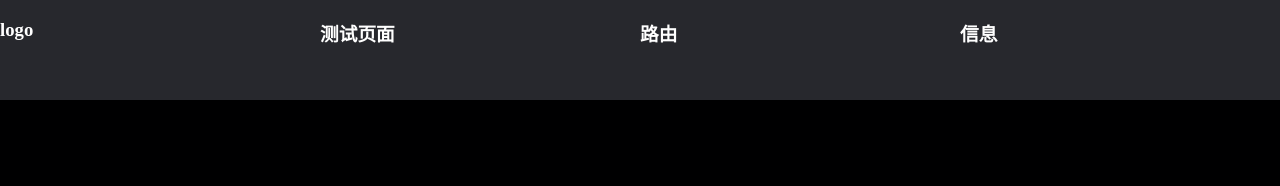
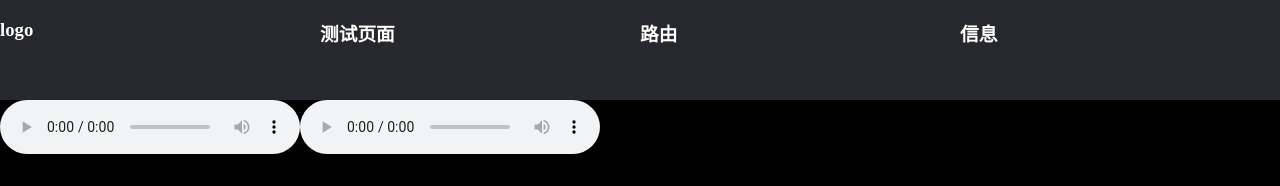
Before and after one commit to ShanHeYiTong/duskWeb, an Angular app: page / in a window 1280 px wide. Shown: the top 186 px of the page. Built offline with nearby package versions, Linux system fonts and the light colour scheme; no server answers; grey boxes are pictures that could not be loaded.

Commit message:
播放页面 css调整

```diff
--- a/src/app/music-list/music-list.component.html
+++ b/src/app/music-list/music-list.component.html
@@ -13,6 +13,9 @@
     <ul>
       <li *ngFor="let music of musicList">
         <span class="music_list__song_name">{{music.song_name}}</span>
+        <audio controls>
+          <source src="{{music.url}}" type="audio/mpeg">
+        </audio>
         <span class="music_list__song_author">{{music.artist}}</span>
         <span>{{music.duration}}</span>
       </li>
--- a/src/app/music-player/music-player.component.html
+++ b/src/app/music-player/music-player.component.html
@@ -1,12 +1,12 @@
 <div class="music-player">
-  <!--  <audio controls>-->
-  <!--    <source [src]="musicUrl" type="audio/mpeg">-->
-  <!--    Your browser does not support the audio element.-->
-  <!--  </audio>-->
-  <!--  <audio controls>-->
-  <!--    <source [src]="musicUrl1" type="audio/mpeg">-->
-  <!--    Your browser does not support the audio element.-->
-  <!--  </audio>-->
+    <audio controls>
+      <source [src]="musicUrl" type="audio/mpeg">
+      Your browser does not support the audio element.
+    </audio>
+    <audio controls>
+      <source [src]="musicUrl1" type="audio/mpeg">
+      Your browser does not support the audio element.
+    </audio>
 
   <div class="mod_player">
     <div class="player__hd"></div>
--- a/src/app/music-player/music-player.component.ts
+++ b/src/app/music-player/music-player.component.ts
@@ -9,9 +9,7 @@ import { Component } from '@angular/core';
 })
 export class MusicPlayerComponent {
   musicUrl: string = 'https://ws6.stream.qqmusic.qq.com/RS020642X9Vg2rEz8s.mp3?guid=8370941418&vkey=A637EF8E0FE10D9DB61094E13FA4AF5F66E4E15DC5C5828E35CCC8B117E64EF8BFA431EDE9A1DCF53688134879E54F801463F7FD4BFA53B1&uin=2094089664&fromtag=120052'; // 替换为你的音乐文件 URL
-  musicUrl1: string =
-    'https://ws6.stream.qqmusic.qq.com/RS02062VY0yO1U1Ahy.mp3?guid=1398732880&vkey=98E65B65F97D4402610E017DB085EF121DEBE1E64F88C71946ED25DDBC56925362E436A00040EA661DAB1A0FA426D3D5E2C3E292B35BBEC3&uin=209408966\n' +
-    '4&fromtag=120052'
+  musicUrl1: string = 'https://ws6.stream.qqmusic.qq.com/RS02062VY0yO1U1Ahy.mp3?guid=1398732880&vkey=98E65B65F97D4402610E017DB085EF121DEBE1E64F88C71946ED25DDBC56925362E436A00040EA661DAB1A0FA426D3D5E2C3E292B35BBEC3&uin=2094089664&fromtag=120052'
 
   constructor() { }
 
```
